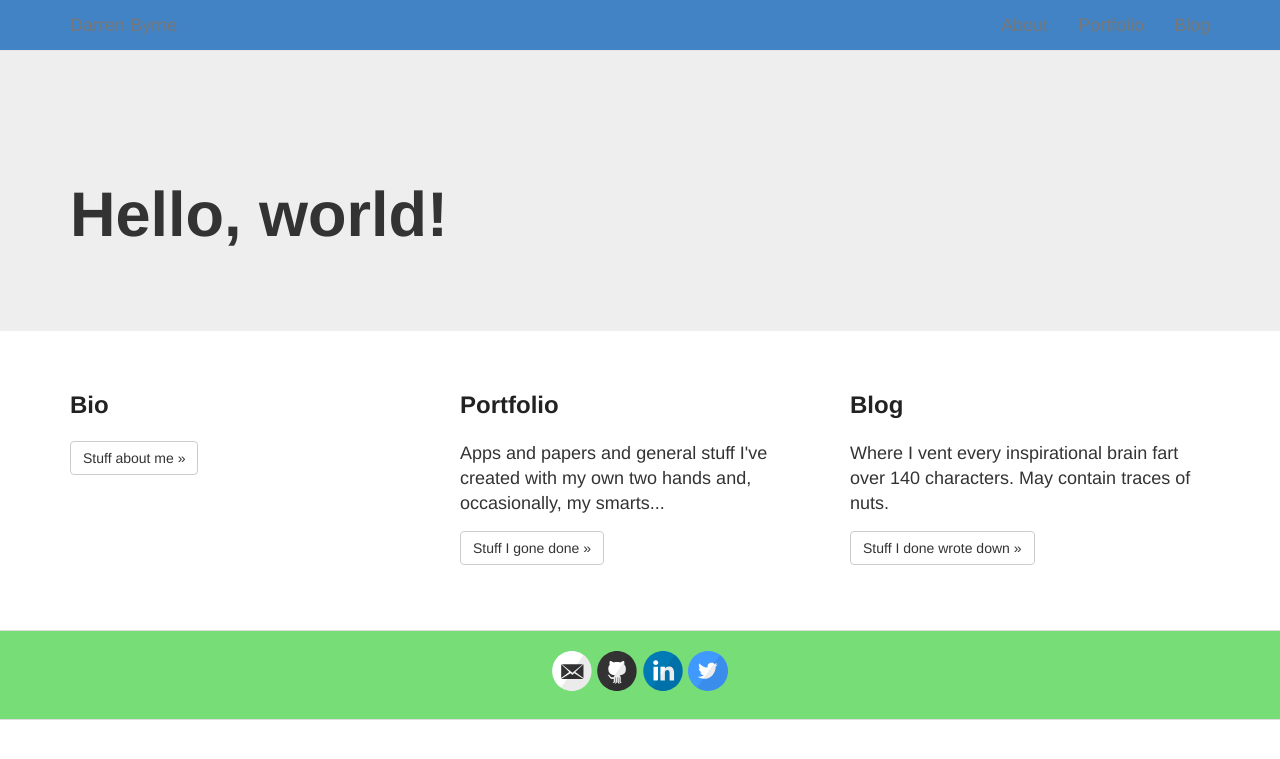
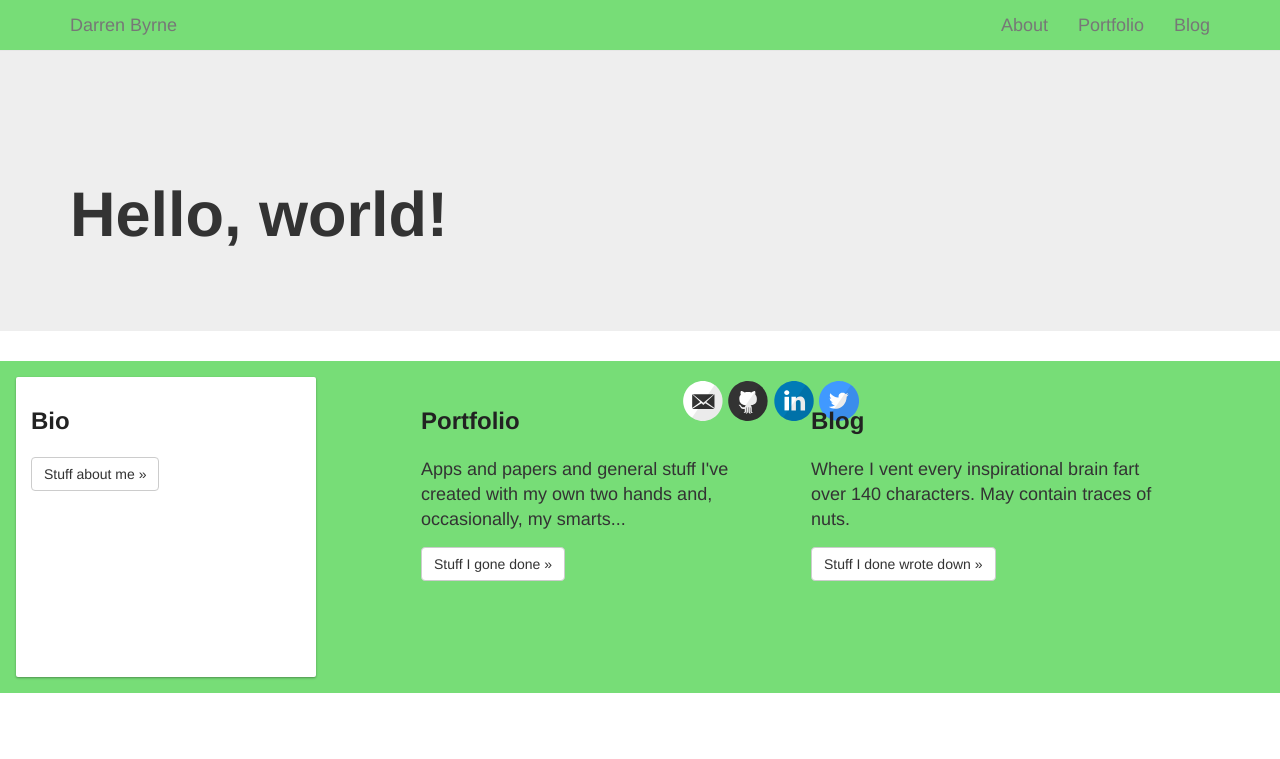
Before and after one commit to Dazby/dazby.github.io, a Jekyll site: the page built from index.html, in a window 1280 px wide. Shown: the top 759 px of the page. Built offline with Jekyll 4.4.1, drawn with Linux system fonts in a browser that asks for light colours; nearby versions of some CDN libraries; Markdown is read by kramdown in place of the engine named in the settings.

Commit message:
layout updates

```diff
--- a/css/style.scss
+++ b/css/style.scss
@@ -191,9 +191,6 @@ img {
 }
 
 .wrapper-footer {
-    margin-top: 50px;
-    border-top: 1px solid #ddd;
-    border-bottom: 1px solid #ddd;
     background-color: $green;
 }
 
@@ -202,13 +199,33 @@ footer {
     text-align: center;
 }
 
+.card {
+    background: #fff;
+    border-radius: 2px;
+    display: block;
+    float: left;
+    height: 300px;
+    margin: 1rem;
+    position: relative;
+    width: 300px;
+}
+
+.card-1 {
+    box-shadow: 0 1px 3px rgba(0,0,0,0.12), 0 1px 2px rgba(0,0,0,0.24);
+    transition: all 0.2s ease-in-out;
+}
+
+.card-1:hover {
+    box-shadow: 0 10px 20px rgba(0,0,0,0.19), 0 6px 6px rgba(0,0,0,0.23);
+}
+
 
 //
 // override bootstrap css
 //
 
 .navbar-default {
-    background-color: $blue;
+    background-color: $green;
     border-color: #e7e7e7;
 }
 
--- a/index.html
+++ b/index.html
@@ -13,7 +13,7 @@ layout: default
     </div>
 </section>
 
-<section>
+<section class="card card-1">
     <div class="container">
         <!-- Example row of columns -->
         <div class="row">
```
